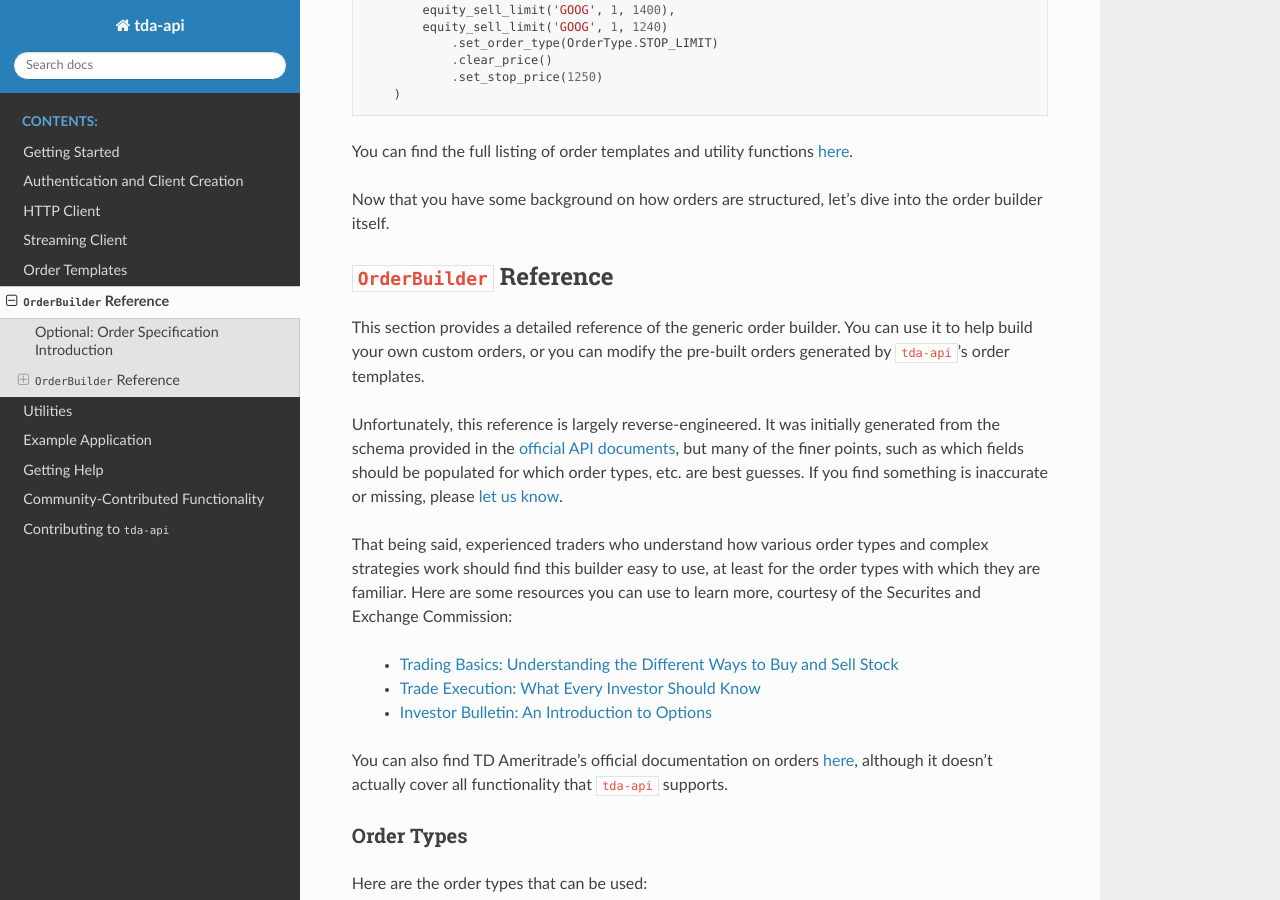
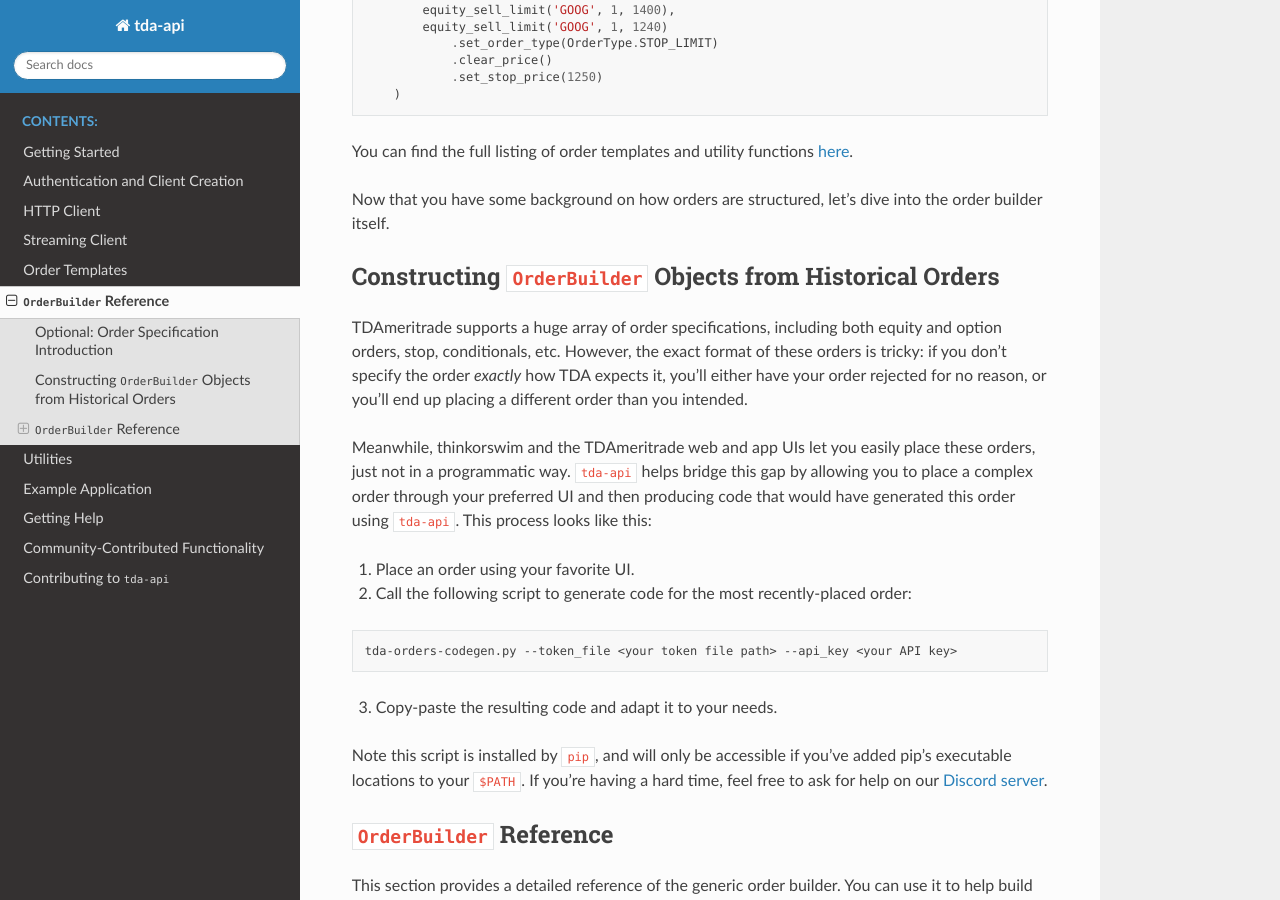
Before and after one commit to alexgolec/tda-api, a Sphinx documentation site: the page built from docs/order-builder.rst, in a window 1280 px wide and 900 px high, scrolled down 2992 px. Built offline with Sphinx 7.4.7 and the Read the Docs theme 2.0.0, drawn with Linux system fonts in a browser that asks for light colours.

Commit message:
Order generator documentation (#225)
* Added documentation for code generator

* Typo

```diff
--- a/docs/contrib.rst
+++ b/docs/contrib.rst
@@ -25,7 +25,6 @@ discuss this or propose/request new additions, please join our `Discord server
 
 .. _custom_json_decoding:
 
-
 --------------------
 Custom JSON Decoding
 --------------------
--- a/docs/order-builder.rst
+++ b/docs/order-builder.rst
@@ -177,6 +177,38 @@ You can find the full listing of order templates and utility functions
 
 Now that you have some background on how orders are structured, let's dive into
 the order builder itself.
+
+
+------------------------------------------------------------
+Constructing ``OrderBuilder`` Objects from Historical Orders
+------------------------------------------------------------
+
+TDAmeritrade supports a huge array of order specifications, including both
+equity and option orders, stop, conditionals, etc. However, the exact format of
+these orders is tricky: if you don't specify the order *exactly* how TDA expects
+it, you'll either have your order rejected for no reason, or you'll end up
+placing a different order than you intended.
+
+Meanwhile, thinkorswim and the TDAmeritrade web and app UIs let you easily place
+these orders, just not in a programmatic way. ``tda-api`` helps bridge this gap
+by allowing you to place a complex order through your preferred UI and then
+producing code that would have generated this order using ``tda-api``. This
+process looks like this:
+
+1. Place an order using your favorite UI.
+2. Call the following script to generate code for the most recently-placed
+   order:
+
+.. code-block:: shell
+
+  tda-orders-codegen.py --token_file <your token file path> --api_key <your API key>
+
+3. Copy-paste the resulting code and adapt it to your needs.
+
+Note this script is installed by ``pip``, and will only be accessible if you've
+added pip's executable locations to your ``$PATH``. If you're having a hard time,
+feel free to ask for help on our `Discord server
+<https://discord.gg/nfrd9gh>`__.
 
 
 --------------------------
```
